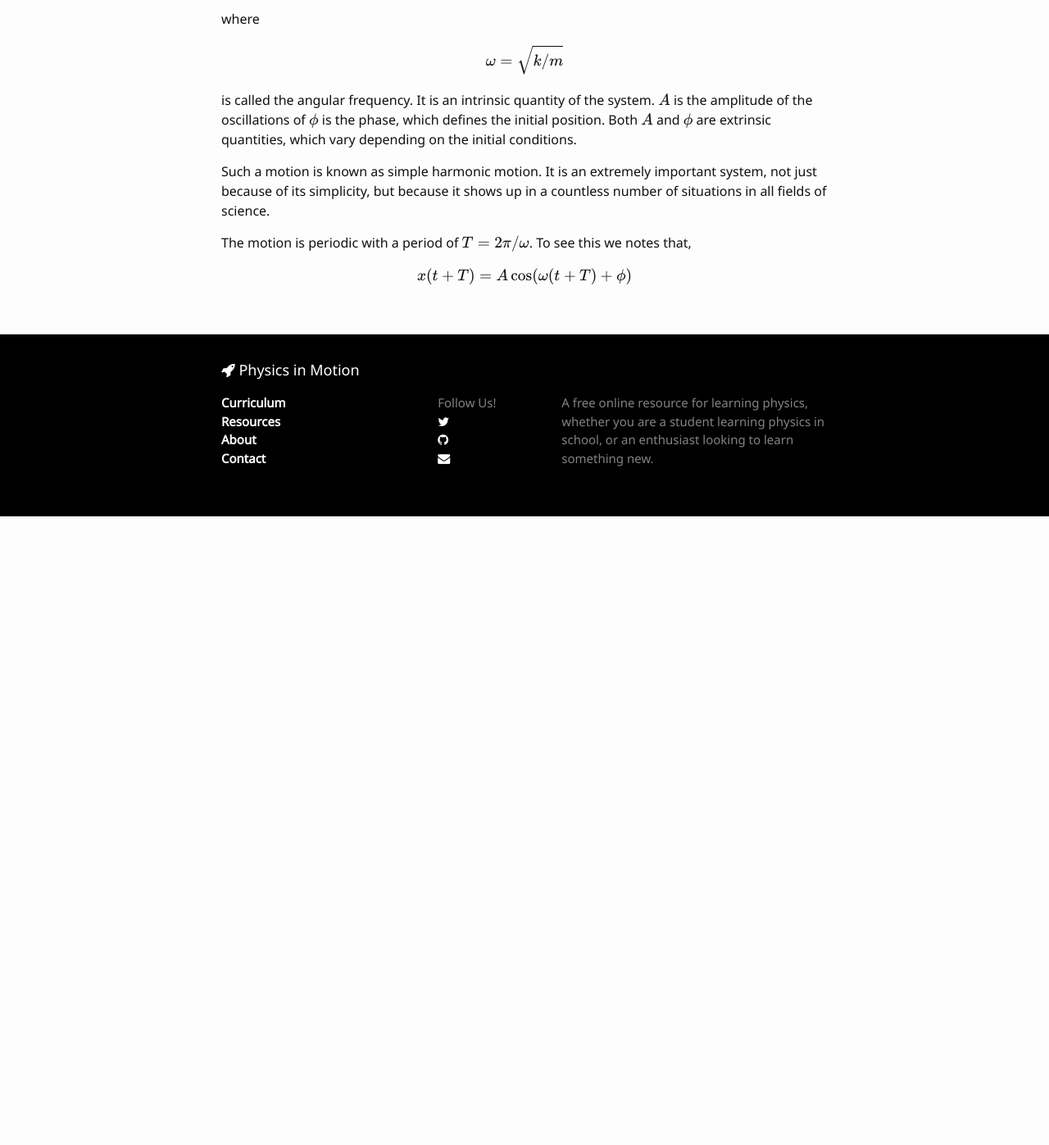
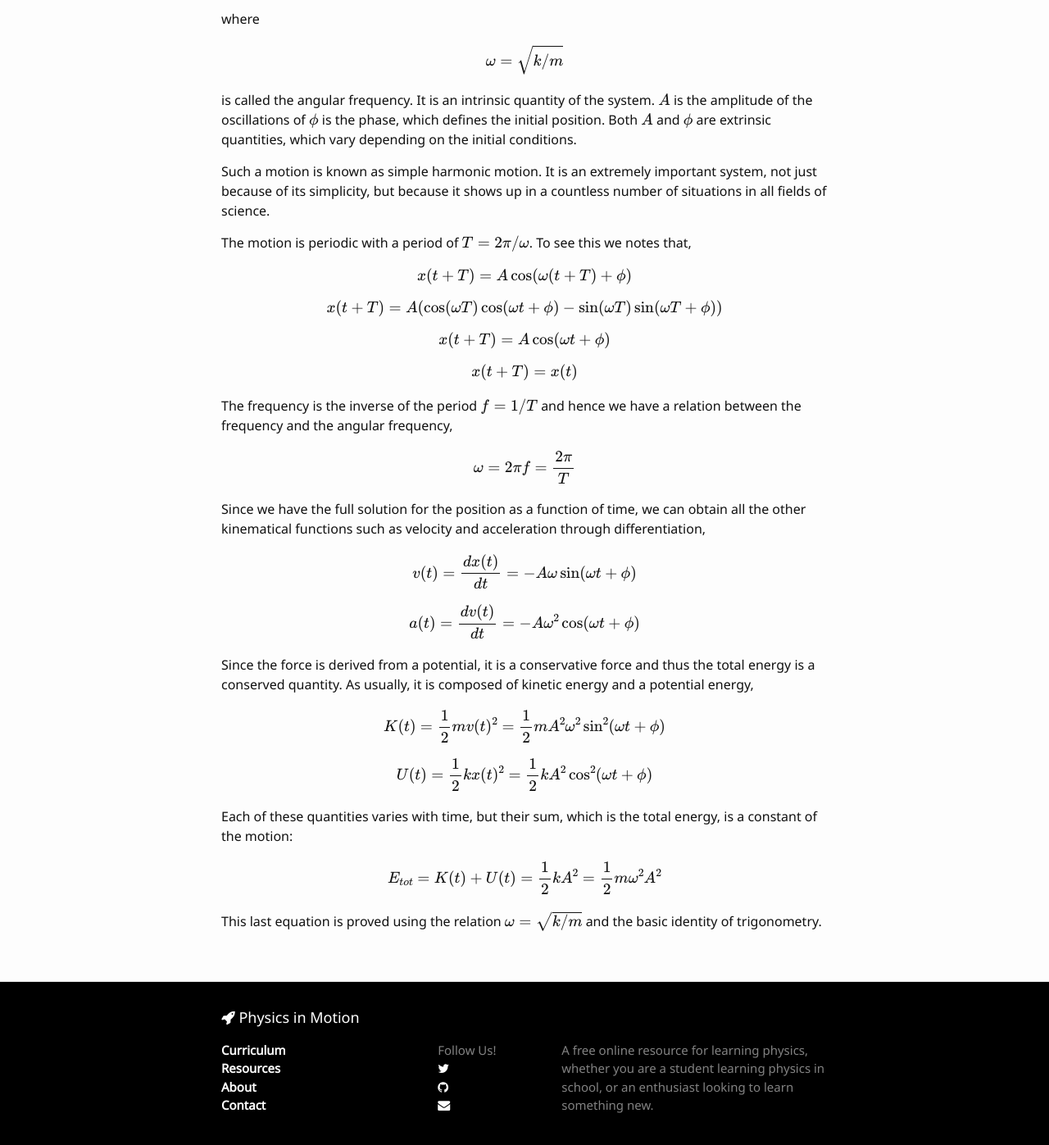
Before and after one commit to LeNPaul/physics-in-motion-old, a Jekyll site: the page built from _posts/2016-12-04-dynamics-simple-harmonic-motion.md, in a window 1280 px wide and 1400 px high, scrolled down 865 px. Shown: the top 1397 px of the window at 82% size. Built offline with Jekyll 4.4.1, drawn with Linux system fonts in a browser that asks for light colours; nearby versions of some CDN libraries; formulas are drawn with MathJax 3; before the commit the page ends 1495 px from its top, so only the background shows below that.

Commit message:
Update content

```diff
--- a/_posts/2016-12-04-dynamics-simple-harmonic-motion.md
+++ b/_posts/2016-12-04-dynamics-simple-harmonic-motion.md
@@ -48,3 +48,49 @@ The motion is periodic with a period of \\( T = 2 \pi / \omega \\). To see this
 $$
   x(t + T) = A \cos (\omega (t + T) + \phi)
 $$
+
+$$
+  x(t + T) = A ( \cos(\omega T) \cos(\omega t + \phi) - \sin(\omega T) \sin(\omega T + \phi) )
+$$
+
+$$
+  x(t + T) = A \cos(\omega t + \phi)
+$$
+
+$$
+  x(t + T) = x(t)
+$$
+
+The frequency is the inverse of the period \\( f = 1 / T \\) and hence we have a relation between the frequency and the angular frequency,
+
+$$
+  \omega = 2 \pi f = \frac{2 \pi}{T}
+$$
+
+Since we have the full solution for the position as a function of time, we can obtain all the other kinematical functions such as velocity and acceleration through differentiation,
+
+$$
+  v(t) = \frac{d x(t)}{d t} = - A \omega \sin(\omega t + \phi)
+$$
+
+$$
+  a(t) = \frac{d v(t)}{d t} = - A \omega^2 \cos(\omega t + \phi)
+$$
+
+Since the force is derived from a potential, it is a conservative force and thus the total energy is a conserved quantity. As usually, it is composed of kinetic energy and a potential energy,
+
+$$
+  K(t) = \frac{1}{2} m v(t)^2 = \frac{1}{2} m A^2 \omega^2 \sin^2 (\omega t + \phi)
+$$
+
+$$
+  U(t) = \frac{1}{2} k x(t)^2 = \frac{1}{2} k A^2 \cos^2 (\omega t + \phi)
+$$
+
+Each of these quantities varies with time, but their sum, which is the total energy, is a constant of the motion:
+
+$$
+  E_{tot} = K(t) + U(t) = \frac{1}{2} k A^2 = \frac{1}{2} m \omega^2 A^2
+$$
+
+This last equation is proved using the relation \\( \omega = \sqrt{k / m} \\) and the basic identity of trigonometry.
```
Also changed, not shown: _posts/2016-12-02-the-pendulum.md (added, +14 -0 lines).
